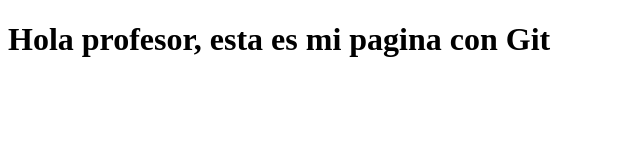
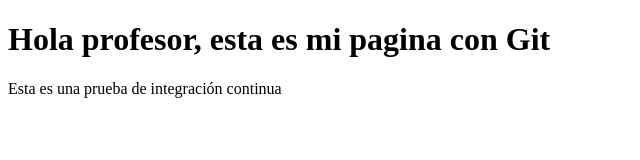
Before and after one commit to alcantarawilme1-ux/mi-web-ci, a plain HTML site: page index.html in a window 1280 px wide. Shown: the whole page, without its empty margins (0-640 px from the left). Drawn offline with Linux system fonts and the light colour scheme.

Commit message:
Prueba de integración continua

```diff
--- a/index.html
+++ b/index.html
@@ -5,5 +5,6 @@
 </head>
 <body>
     <h1>Hola profesor, esta es mi pagina con Git</h1>
+    <p>Esta es una prueba de integración continua</p>
 </body>
 </html>
```
